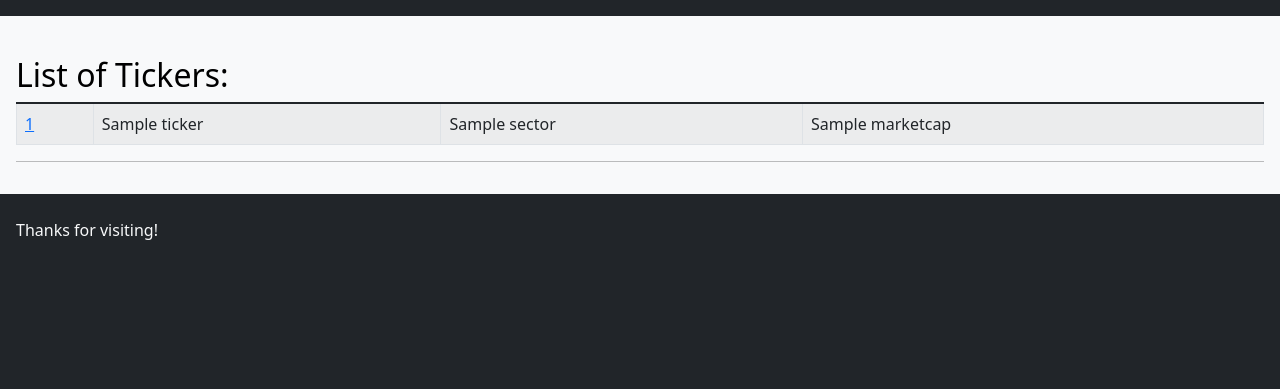
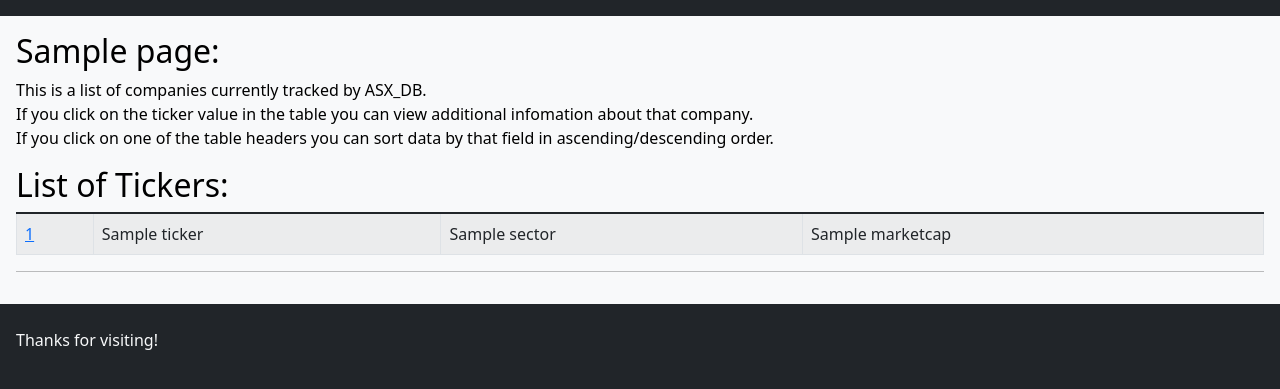
Before and after one commit to l-j-g/ASX_DB-t3a3, a Flask app: template asxApp/templates/ticker_index.html in a window 1280 px wide. Shown: the part 161-550 px from the top of the page. Run offline with Flask 2, Linux system fonts and the light colour scheme; the template is opened without the code that fills it: most values are stand-ins (such as "Sample title", 1, 10 or a date in 2020); parts of the project's set-up code (start-up, migrations or seed data) failed here and were passed over.

Commit message:
interface imporvements

```diff
--- a/asxApp/templates/ticker_index.html
+++ b/asxApp/templates/ticker_index.html
@@ -1,6 +1,12 @@
 {% extends "base.html" %}
 {% block content %}
+    <h2> {{ page_data.page_title }}: </h2>
+    <p> This is a list of companies currently tracked by ASX_DB.
     <br/>
+        If you click on the ticker value in the table you can view additional infomation about that company.
+    <br/>
+        If you click on one of the table headers you can sort data by that field in ascending/descending order.
+    </p>
     <h2>List of Tickers:</h2>
     <table class="table table-striped table-bordered">
         <thead>
--- a/asxApp/templates/ticker_info.html
+++ b/asxApp/templates/ticker_info.html
@@ -5,7 +5,7 @@
 <h4> Company Summary: </h4>
 
 {{page_data['ticker']['info']['longBusinessSummary']}}
-<br/>
+<br/> <br/>
 
     <table class="table table-striped table-bordered">
         <thead>
@@ -27,7 +27,9 @@
         {% endfor %}
     </table>
 
-
+    <p>
+        Below is the number of users who have added this company to their portfolio and links to their profile.
+    </p>
     <div>
         <h4> Total Followers: {{ page_data['followers']  }} </h4>
     </div>
--- a/asxApp/templates/user_detail.html
+++ b/asxApp/templates/user_detail.html
@@ -3,6 +3,7 @@
     <h2> {{ page_data.page_title }}: {{ page_data.user.username }} </h2>
     <p>This is {{page_data.user.username}}'s profile - where you can view their public details and portfolio. </p>
     <hr/>
+    <h4>  Profile Picture: </h4>
     {% if page_data['image'] == True %}
         <img src= "../../static/user_images/{{ page_data.user.id }}.png" style="width: 250px">
     {% else %}
```
Also changed, not shown: README.md.
